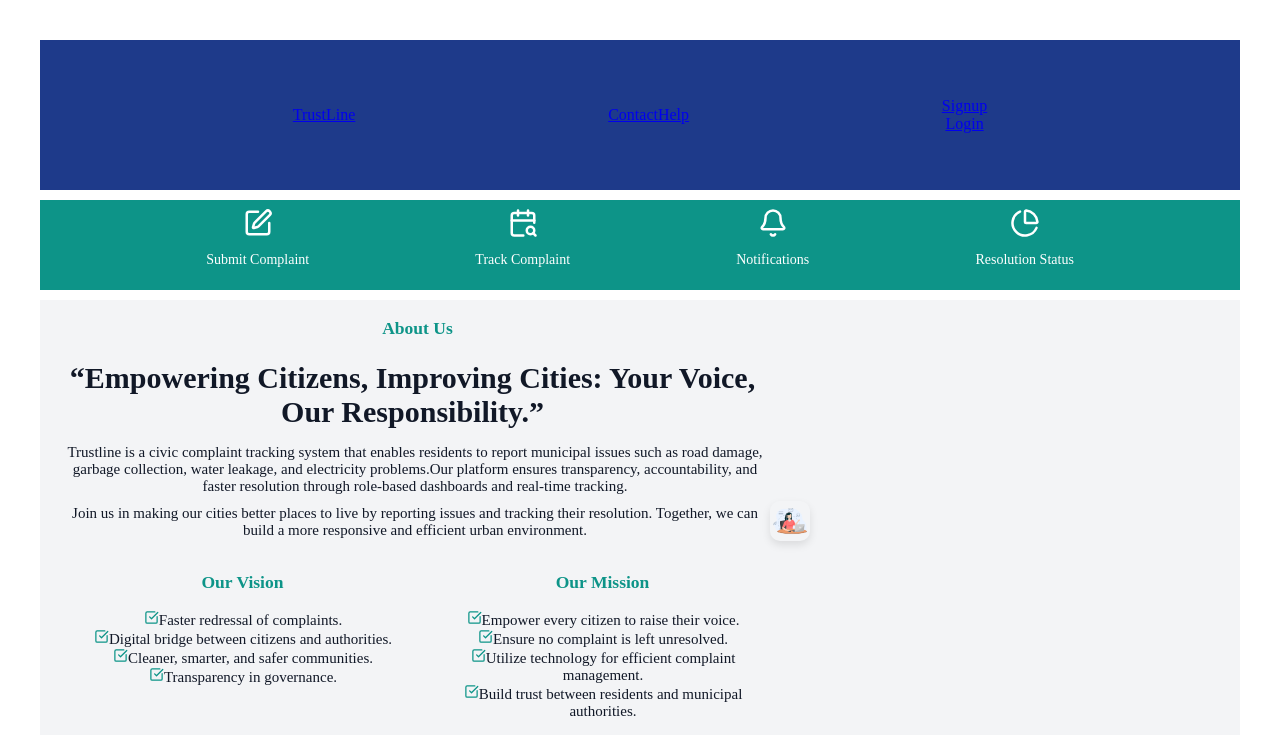
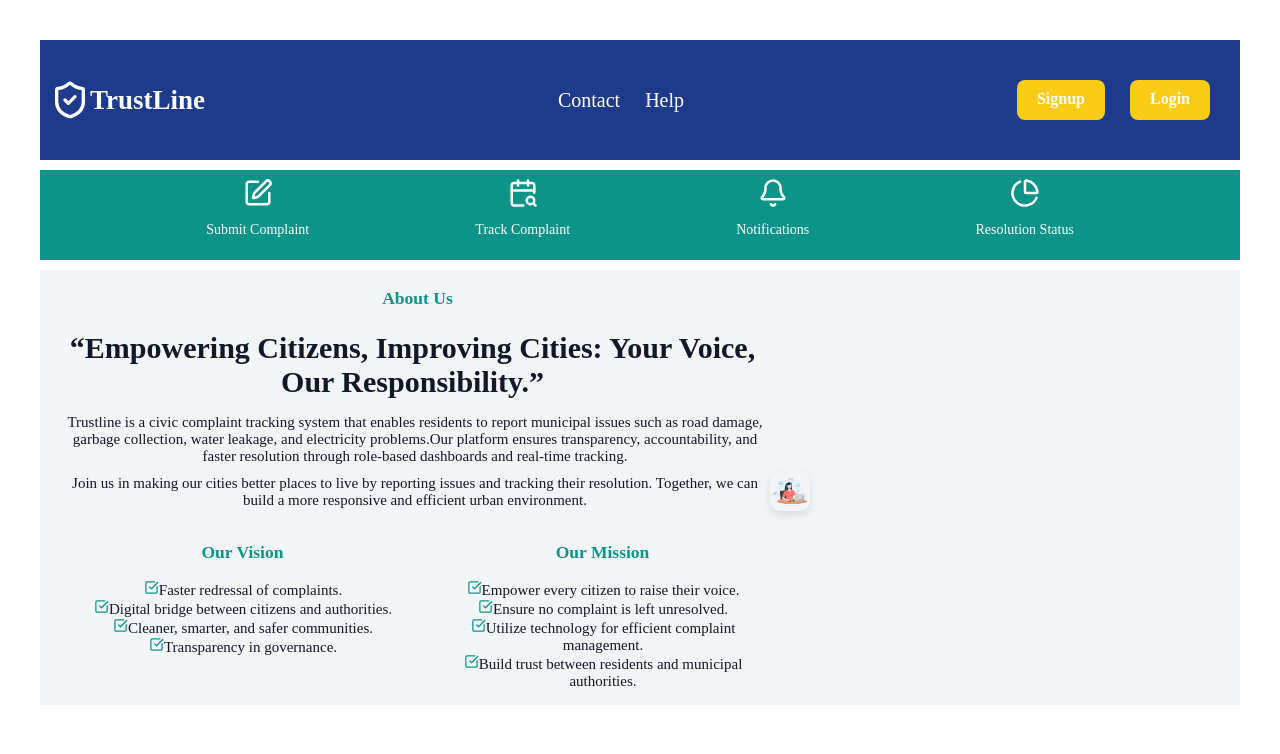
Before and after one commit to Prachi-Gupta-01/Trustline, a React (Vite) app in the folder trustFront/my-app/: page / in a window 1280 px wide. Shown: the top 754 px of the page. Built offline with nearby package versions, Linux system fonts and the light colour scheme; the HTML template or start-up script is replaced by a standard one.

Commit message:
updated features in navbar

```diff
--- a/trustFront/my-app/src/component/Navbar/Navbar.css
+++ b/trustFront/my-app/src/component/Navbar/Navbar.css
@@ -1,13 +1,89 @@
 .navbar{
     background-color: #1e3a8a;
     color: #fff;
-    height: 150px;
+    height: 120px;
     display: flex;
     flex-direction: row;
-    justify-content: space-evenly;
+    justify-content: space-between;
     align-items: center;
     margin-bottom: 10px;
 }
 #p{
     color: #fff;
 }
+img.logo{
+    height:120px;
+    width: auto;
+    border-radius: 10px;
+    box-shadow: 0 4px 8px rgba(0, 0, 0, 0.1);
+    margin-top:10px;
+    margin-left: 10px;
+    background-color:#1e3a8a;
+}
+.lg{
+    display: flex;
+    flex-direction: row;
+    align-items: center;
+    margin-right: 20px;
+    font-size:27px;
+    color: #fff;
+    font-weight: bold;
+    margin-left: 10px;
+}
+.navbar-links{
+    display: flex;
+    flex-direction: row;
+    gap:25px;
+    margin-right:30px;
+    font-size:15px;
+
+
+}
+.navbar-link{
+    text-decoration: none;
+    color: #fff;
+
+}
+
+.bb{
+
+    height:20px;
+  background-color: #FACC15;   /* amber yellow */
+  color: #1f2937;             /* dark gray text for contrast */
+  font-size: 16px;
+  font-weight: bold;
+  padding: 10px 20px;
+  border: none;
+  border-radius: 8px;
+  cursor: pointer;
+  transition: all 0.3s ease;
+  display: inline-block;
+  text-decoration: none;
+}
+.bb:hover {
+  background-color: #eab308;  /* darker shade on hover */
+  transform: translateY(-2px);
+  box-shadow: 0 6px 12px rgba(0, 0, 0, 0.2);
+}
+.bb:active {
+  background-color: #ca8a04;  /* pressed state */
+  transform: translateY(0);
+  box-shadow: 0 3px 6px rgba(0, 0, 0, 0.2);
+}
+
+.nav-options{
+    display: flex;
+    gap: 25px;
+    font-size:20px;
+
+}
+.nav-option{
+    cursor: pointer;
+    color: #fff;
+    text-decoration: none;
+
+}
+.nav-option:hover{
+    text-decoration: underline;
+    color: #FACC15;
+}
--- a/trustFront/my-app/src/component/Navbar/Navbar.jsx
+++ b/trustFront/my-app/src/component/Navbar/Navbar.jsx
@@ -1,17 +1,24 @@
 import "./Navbar.css";
 import { Link } from "react-router-dom";
-import { CircleUser } from "lucide-react";
-// import assets from "../../assets/assets.js";
+import { CircleUser,ShieldCheck } from "lucide-react";
+import { assets } from "../../assets/assets";
 
 const Navbar=(props)=> {
     let showLogin=props.showLogin;
     let setShowLogin=props.setShowLogin;
   return (
     <div className="navbar">
-      <div className="navbar-logo">
-        {/* <Link to="/"><img src={assets.logo} alt="logo" className="logo"></img></Link> */}
-        <Link to="/" className="navbar-brand"><p>TrustLine</p></Link>
-      </div>
+      {/* <div className="navbar-logo">
+        <Link to="/"><img src={assets.logo} alt="logo" className="logo"></img></Link>
+
+      </div> */}
+      <Link to="/" style={{textDecoration:"none"}}>
+        <div className="lg">
+          <ShieldCheck size={40} />
+          <p id="p">TrustLine</p>
+        </div>
+      </Link>
+
       <div className="nav-options">
         <Link to="/contact" className="nav-option">Contact</Link>
         <Link to="/help" className="nav-option">Help</Link>
@@ -19,19 +26,19 @@ const Navbar=(props)=> {
       <div className="navbar-links">
         {
             !showLogin &&
-            <div><Link to="/signup" className="navbar-link">Signup</Link></div>
+            <div  className="bb"><Link to="/signup" className="navbar-link" >Signup</Link></div>
         }
         {
             !showLogin &&
-            <div><Link to="/login" className="navbar-link">Login</Link></div>
+            <div className="bb"><Link to="/login" className="navbar-link">Login</Link></div>
         }
         {
             showLogin &&
-            <div><Link to="/profile" className="navbar-link"><CircleUser size={20}/> Profile</Link></div>
+            <div className="bb"><Link to="/profile" className="navbar-link">Dashboard</Link></div>
         }
         {
             showLogin &&
-            <div><Link to="/logout" className="navbar-link">Logout</Link></div>
+            <div className="bb"><Link to="/logout" className="navbar-link">Logout</Link></div>
         }
 
 
```
Also changed, not shown: trustFront/my-app/src/assets/logo.png.
